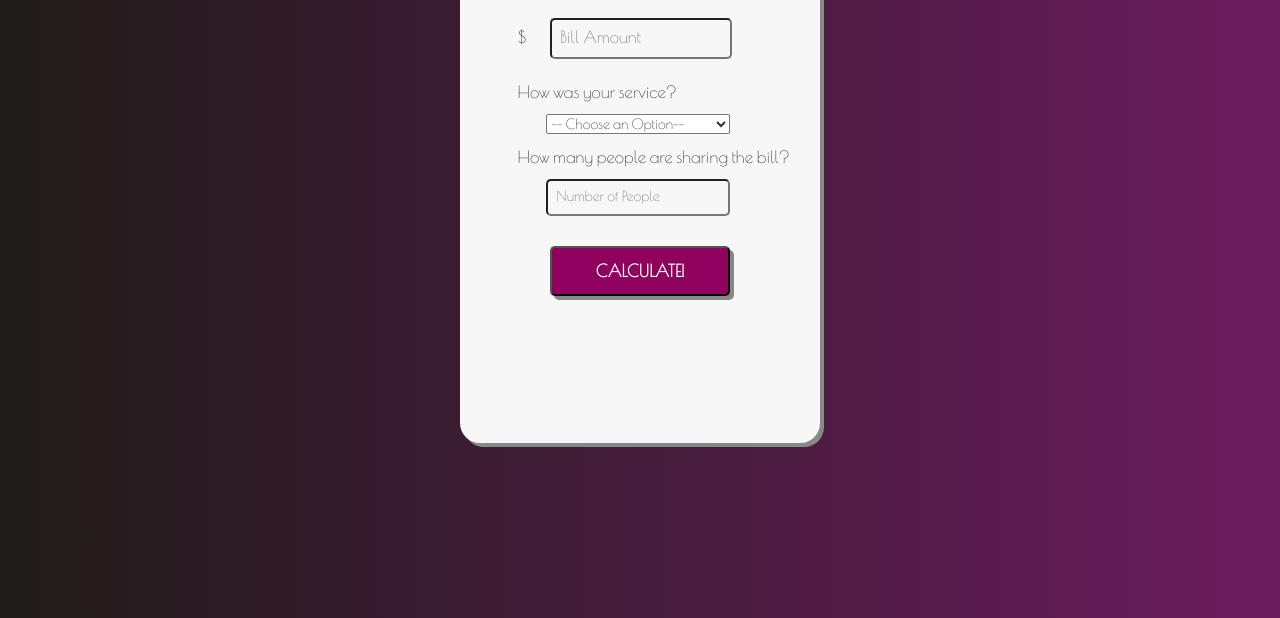
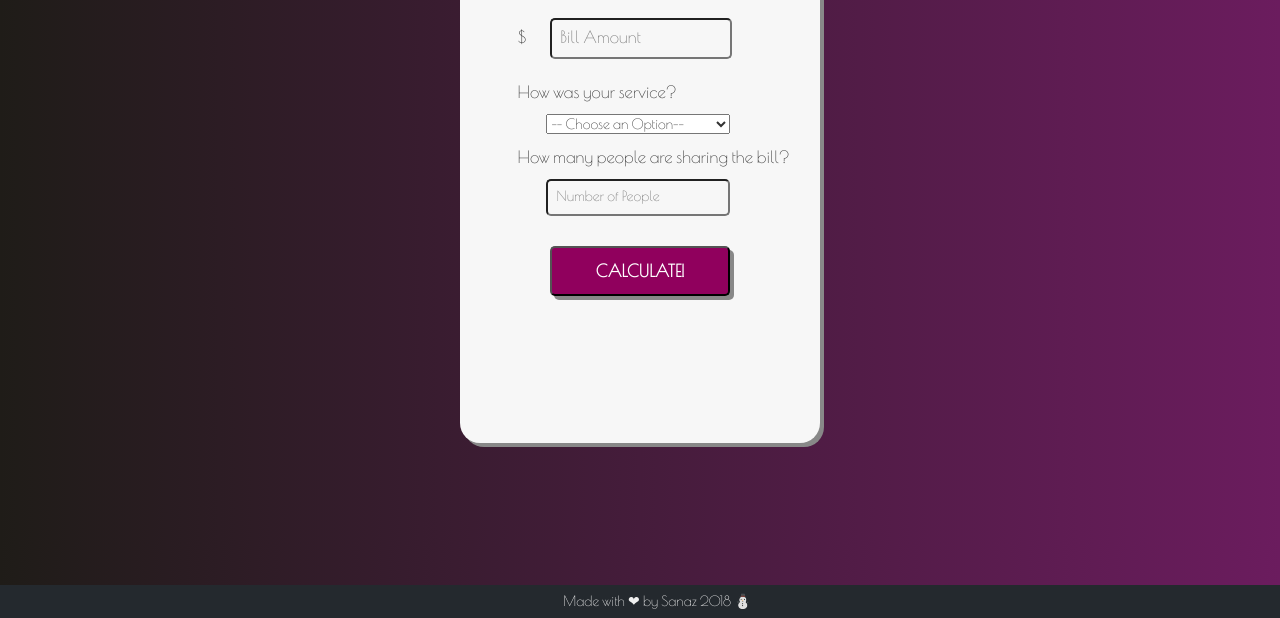
Before and after one commit to sanazjamloo/tip-calculator, a plain HTML site: page index.html in a window 1280 px wide. Shown: the part 182-800 px from the top of the page. Drawn offline with nearby package versions, Linux system fonts and the light colour scheme.

Commit message:
add footer

```diff
--- a/index.html
+++ b/index.html
@@ -43,4 +43,5 @@
     <!-- end container  -->
     <script type="text/javascript" src="tipcalculator.js"></script>
   </body>
+  <footer>Made with &#10084; by Sanaz 2018 &#x26C4;</footer>
 </html>
--- a/style.css
+++ b/style.css
@@ -131,3 +131,16 @@ button:active {
   font-weight: bold;
   display: block;
 }
+
+footer {
+  height: 33px;
+  background-color: #24292e;
+  color: #f0f0f0;
+  padding-left: 44%;
+  padding-top: 0.5%;
+  /* padding-bottom: 23px; */
+  position: fixed;
+  /* left: 0; */
+  bottom: 0;
+  width: 100%;
+}
```
